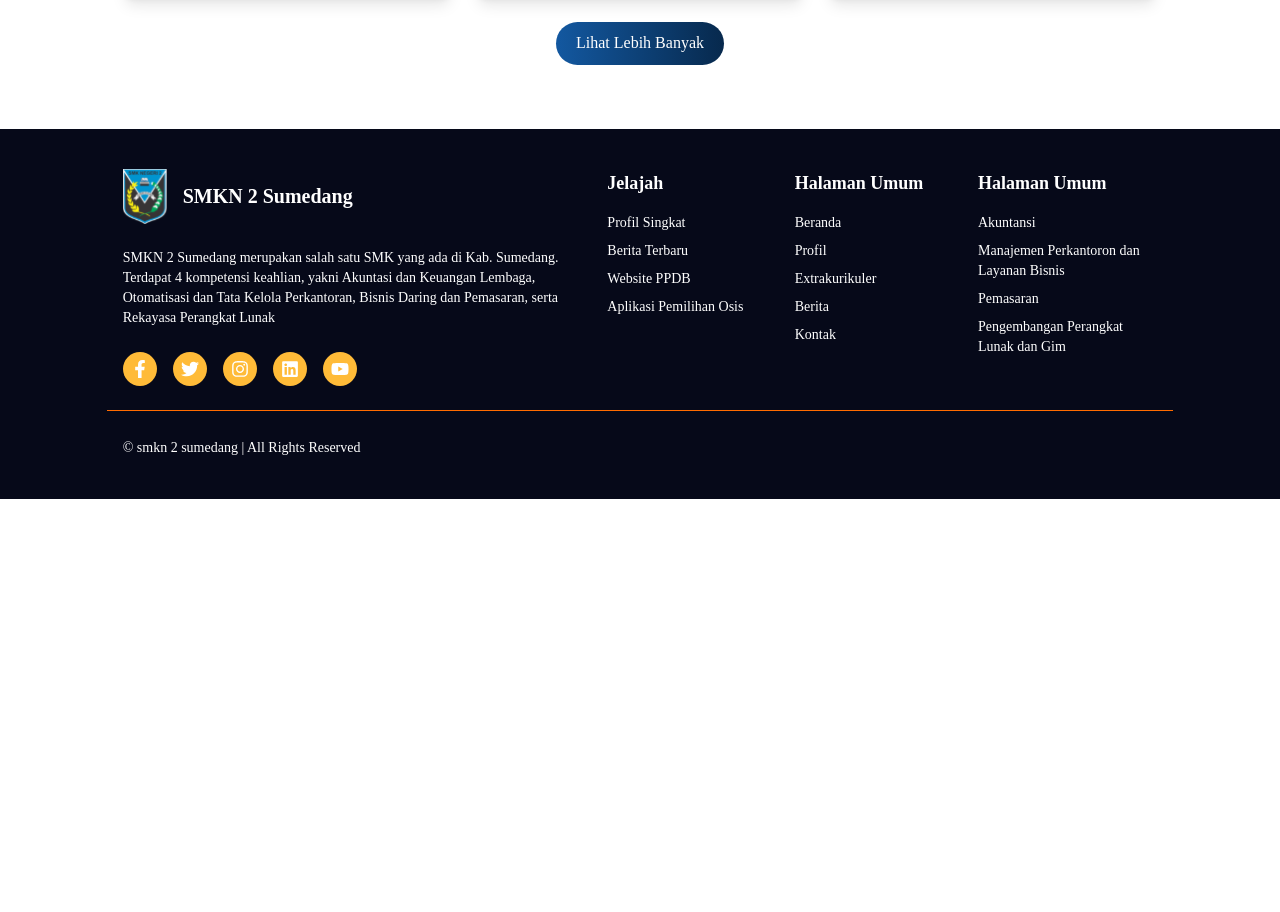
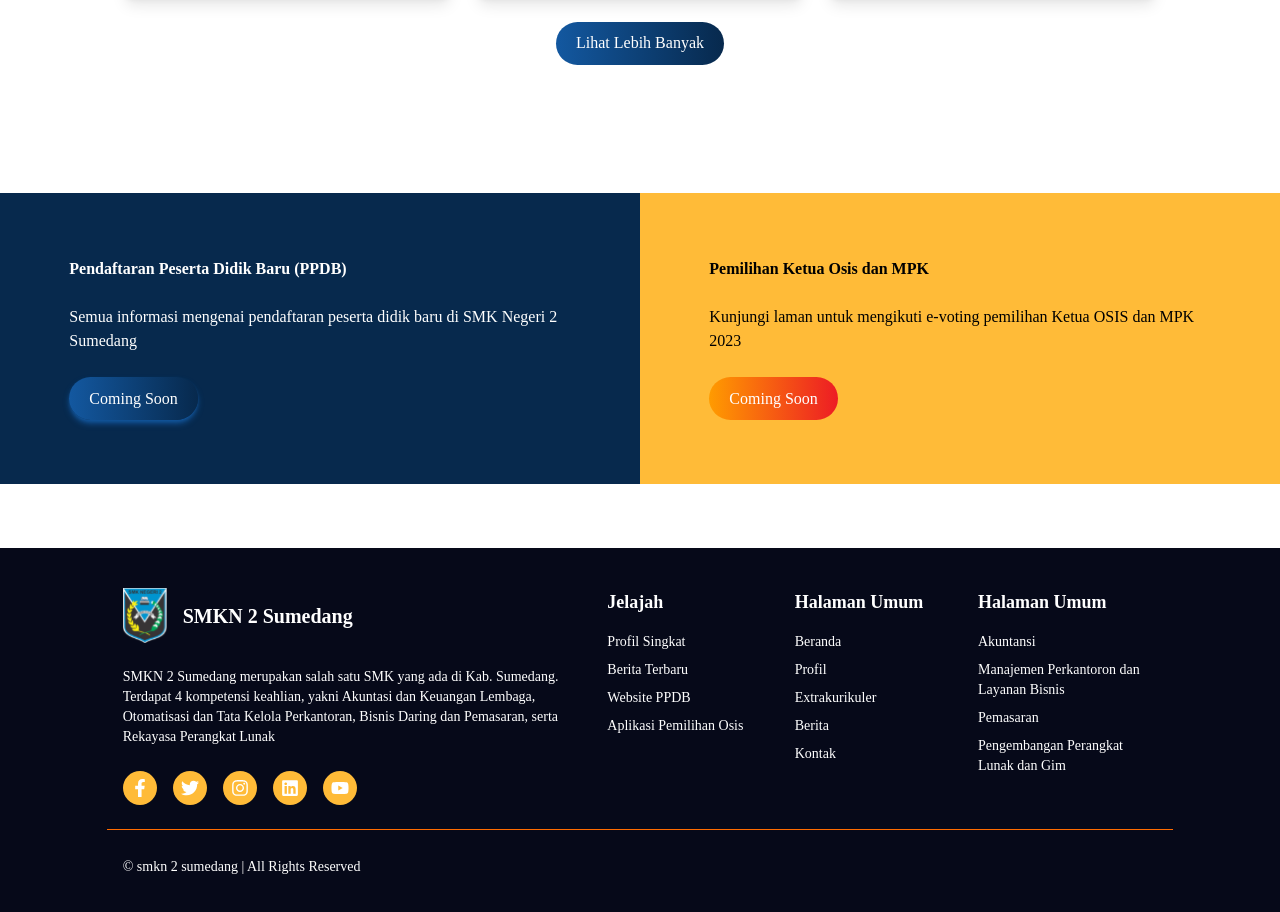
Before and after one commit to isyhfadilah/smkn2sumedang, a Next.js app: page / in a window 1280 px wide. Shown: the part 1980-2892 px from the top of the page. Before the commit the page ends 2479 px from the top, so only its background shows below. Built offline with nearby package versions, Linux system fonts and the light colour scheme; a web font is replaced by a local one.

Commit message:
feat: add pendaftaran section in landing page

```diff
--- a/src/app/(client)/page.tsx
+++ b/src/app/(client)/page.tsx
@@ -1,4 +1,4 @@
-import { LandingHero, LandingProfil, LandingBerita } from '@/components/common/sections/landing'
+import { LandingHero, LandingProfil, LandingBerita, LandingPendaftaran } from '@/components/common/sections/landing'
 
 export default function Home() {
   return (
@@ -6,6 +6,7 @@ export default function Home() {
       <LandingHero />
       <LandingProfil />
       <LandingBerita />
+      <LandingPendaftaran />
     </main>
   )
 }
--- a/src/components/common/sections/landing/index.tsx
+++ b/src/components/common/sections/landing/index.tsx
@@ -1,3 +1,4 @@
 export { LandingHero } from './hero'
 export { LandingProfil } from './profil'
 export { LandingBerita } from './berita'
+export { LandingPendaftaran } from './pendaftaran'
--- /dev/null
+++ b/src/components/common/sections/landing/pendaftaran.tsx
@@ -0,0 +1,23 @@
+import Container from '../../layouts/Container'
+import Button from '@/components/ui/button'
+
+export const LandingPendaftaran = () => {
+  return (
+    <section className="grid grid-cols-2 py-16">
+      <div className="bg-primary py-16">
+        <Container className="space-y-6">
+          <h1 className="text-4xl text-white font-semibold">Pendaftaran Peserta Didik Baru (PPDB)</h1>
+          <p className="text-white">Semua informasi mengenai pendaftaran peserta didik baru di SMK Negeri 2 Sumedang</p>
+          <Button text={'Coming Soon'} variant="primary" rounded="full" href="/" className="shadow-md shadow-[#1358A0]" />
+        </Container>
+      </div>
+      <div className="bg-secondary py-16">
+        <Container className="space-y-6">
+          <h1 className="text-4xl text-black font-semibold">Pemilihan Ketua Osis dan MPK</h1>
+          <p className="text-black">Kunjungi laman untuk mengikuti e-voting pemilihan Ketua OSIS dan MPK 2023</p>
+          <Button text={'Coming Soon'} variant="dark" rounded="full" href="/" />
+        </Container>
+      </div>
+    </section>
+  )
+}
--- a/src/components/ui/button/index.tsx
+++ b/src/components/ui/button/index.tsx
@@ -55,7 +55,7 @@ export const Button: React.FC<ButtonProps> = ({
       classNames.push('text-white bg-secondary')
       break
     case 'dark':
-      classNames.push('text-white bg-dark')
+      classNames.push('text-white bg-gradient-to-r from-[#FF9B00] to-[#ED1C24]')
       break
     case 'outline':
       classNames.push('text-white border border-#3A3A3A')
--- a/src/shared/styles/app.css
+++ b/src/shared/styles/app.css
@@ -583,6 +583,8 @@
 .\!bg-opacity-50{--un-bg-opacity:0.5 !important;}
 .disabled\:bg-opacity-50:disabled{--un-bg-opacity:0.5;}
 .from-\[\#1358A0\]{--un-gradient-from-position:0%;--un-gradient-from:rgba(19,88,160,var(--un-from-opacity, 1)) var(--un-gradient-from-position);--un-gradient-to-position:100%;--un-gradient-to:rgba(19,88,160,0) var(--un-gradient-to-position);--un-gradient-stops:var(--un-gradient-from), var(--un-gradient-to);}
+.from-\[\#FF9B00\]{--un-gradient-from-position:0%;--un-gradient-from:rgba(255,155,0,var(--un-from-opacity, 1)) var(--un-gradient-from-position);--un-gradient-to-position:100%;--un-gradient-to:rgba(255,155,0,0) var(--un-gradient-to-position);--un-gradient-stops:var(--un-gradient-from), var(--un-gradient-to);}
+.to-\[\#ED1C24\]{--un-gradient-to-position:100%;--un-gradient-to:rgba(237,28,36,var(--un-to-opacity, 1)) var(--un-gradient-to-position);}
 .to-primary{--un-gradient-to-position:100%;--un-gradient-to:rgba(7,41,77,var(--un-to-opacity, 1)) var(--un-gradient-to-position);}
 .bg-gradient-to-r{--un-gradient-shape:to right;--un-gradient:var(--un-gradient-shape), var(--un-gradient-stops);background-image:linear-gradient(var(--un-gradient));}
 .bg-cover{background-size:cover;}
@@ -598,6 +600,7 @@
 .px-9{padding-left:2.25rem;padding-right:2.25rem;}
 .py-0\.6rem{padding-top:0.6rem;padding-bottom:0.6rem;}
 .py-10{padding-top:2.5rem;padding-bottom:2.5rem;}
+.py-16{padding-top:4rem;padding-bottom:4rem;}
 .py-2{padding-top:0.5rem;padding-bottom:0.5rem;}
 .py-2px{padding-top:2px;padding-bottom:2px;}
 .py-3{padding-top:0.75rem;padding-bottom:0.75rem;}
@@ -631,6 +634,7 @@
 .hover\:text-white:hover,
 .text-white{--un-text-opacity:1;color:rgba(255,255,255,var(--un-text-opacity));}
 .text-\[\#8C8CA1\]{--un-text-opacity:1;color:rgba(140,140,161,var(--un-text-opacity));}
+.text-black{--un-text-opacity:1;color:rgba(0,0,0,var(--un-text-opacity));}
 .text-dark{--un-text-opacity:1;color:rgba(255,107,0,var(--un-text-opacity));}
 .text-gray-400{--un-text-opacity:1;color:rgba(156,163,175,var(--un-text-opacity));}
 .text-primary{--un-text-opacity:1;color:rgba(7,41,77,var(--un-text-opacity));}
```
